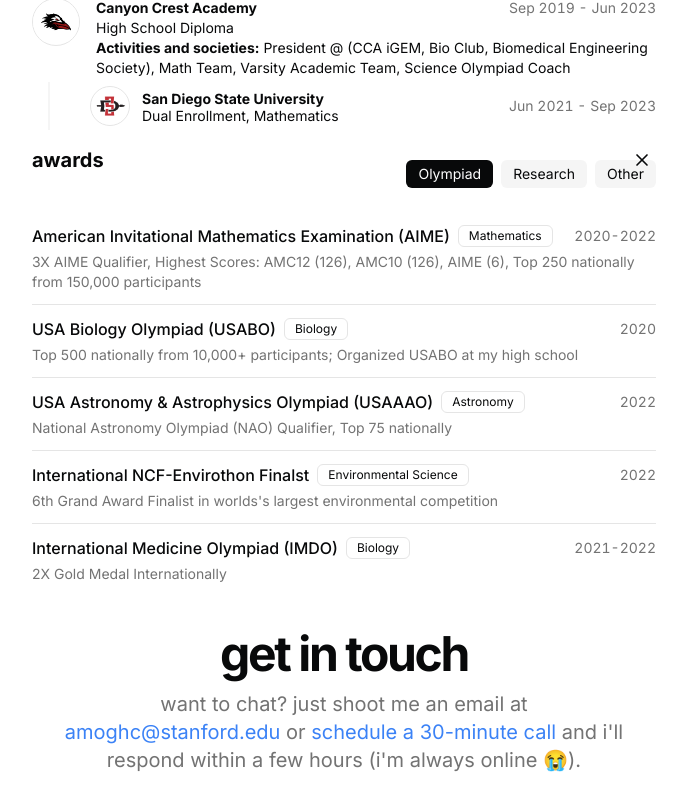
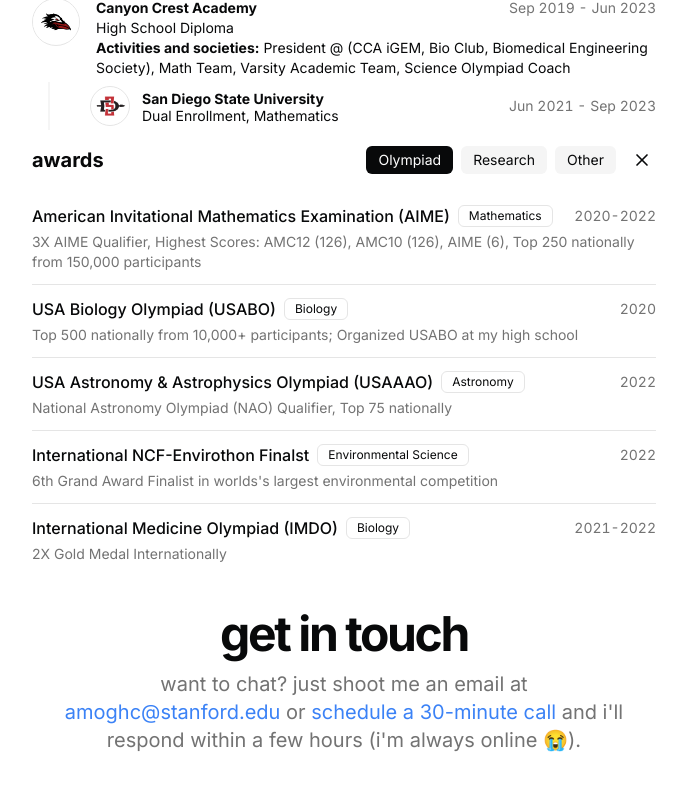
Before and after one commit to AmoghChaturvedi1/portfolio, a Next.js app: page / in a window 1280 px wide. Shown: the part 1038-1848 px from the top of the page, without its empty margins (296-983 px from the left). Built offline with nearby package versions, Linux system fonts and the light colour scheme.

Commit message:
awards spacing

```diff
--- a/src/app/page.tsx
+++ b/src/app/page.tsx
@@ -242,6 +242,8 @@ export default function Page() {
       <section id="awards">
         <div className="flex min-h-0 flex-col gap-y-3">
           <BlurFade delay={BLUR_FADE_DELAY * 10.6}>
+            {isMobile ? (
+              /* Mobile layout - stacked header and tabs */
               <div className="flex justify-between items-center">
                 <h2 className="text-xl font-bold">awards</h2>
                 <button
@@ -251,12 +253,13 @@ export default function Page() {
                   {visibleSections.awards ? <X size={20} /> : <MenuIcon size={20} />}
                 </button>
               </div>
-          </BlurFade>
+            ) : (
+              /* Desktop layout - title on left, tabs and toggle on right */
+              <div className="flex items-center">
+                <h2 className="text-xl font-bold mr-auto">awards</h2>
 
                 {visibleSections.awards && (
-            <>
-              {isMobile && (
-                <div className="flex gap-2 overflow-x-auto pb-1 pt-1">
+                  <div className="flex gap-2 mr-3">
                     {["Olympiad", "Research", "Other"].map((tab) => (
                       <div
                         key={tab}
@@ -269,8 +272,21 @@ export default function Page() {
                   </div>
                 )}
 
-              {!isMobile && (
-                <div className="flex justify-end gap-2 -mt-8 mb-3">
+                <button
+                  onClick={() => toggleSection('awards')}
+                  className="p-1 rounded-md hover:bg-muted"
+                >
+                  {visibleSections.awards ? <X size={20} /> : <MenuIcon size={20} />}
+                </button>
+              </div>
+            )}
+          </BlurFade>
+
+          {visibleSections.awards && (
+            <>
+              {/* Mobile-only tabs row */}
+              {isMobile && (
+                <div className="flex gap-2 overflow-x-auto pb-1 pt-1">
                   {["Olympiad", "Research", "Other"].map((tab) => (
                     <div
                       key={tab}
```
Lines whose indentation alone changed are shown as unchanged.
